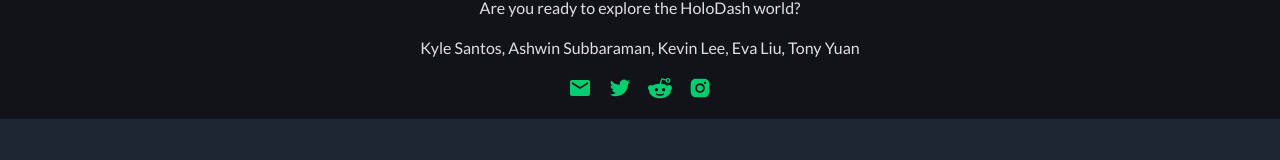
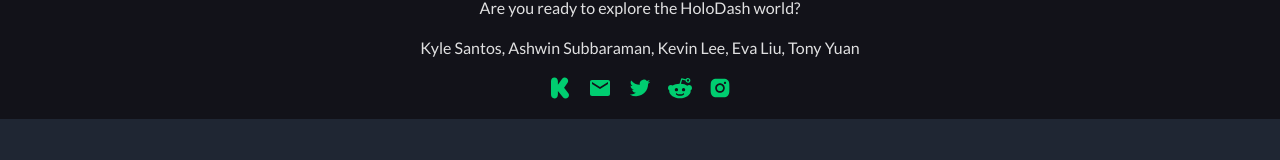
Before and after one commit to jhyn1687/holodash, a React (Vite) app: page / in a window 1280 px wide. Shown: the part 342-502 px from the top of the page. Built offline with nearby package versions, Linux system fonts and the light colour scheme.

Commit message:
kickstarter link

```diff
--- a/src/App.jsx
+++ b/src/App.jsx
@@ -4,6 +4,7 @@ import {MdEmail as Email} from "react-icons/md"
 import {RiTwitterFill as Twitter} from "react-icons/ri"
 import {GrReddit as Reddit} from "react-icons/gr"
 import {AiFillInstagram as Instagram} from "react-icons/ai"
+import { FaKickstarterK as KickStarter } from "react-icons/fa"
 import "./App.css";
 
 function App() {
@@ -15,6 +16,7 @@ function App() {
         <p>Are you ready to explore the HoloDash world?</p>
         <p id="Names">Kyle Santos, Ashwin Subbaraman, Kevin Lee, Eva Liu, Tony Yuan</p>
         <div className="social-icons">
+          <a href="https://www.figma.com/file/eiA0PbCl8szlKFU6XICSuH/Untitled?node-id=0%3A1"><KickStarter/></a>
           <a href="mailto:playholodash@gmail.com"><Email /></a>
           <a href="https://twitter.com/holodash"><Twitter /></a>
           <a href="https://www.reddit.com/user/PlayHoloDash"><Reddit /></a>
```
